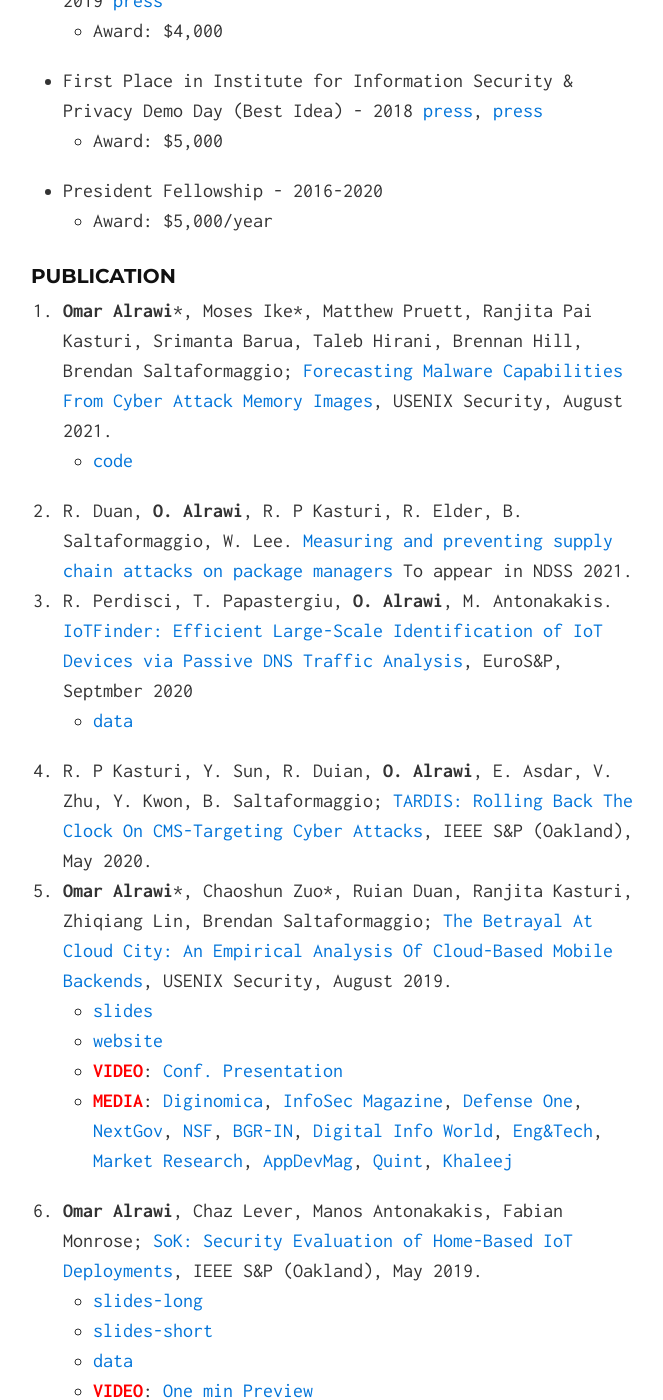
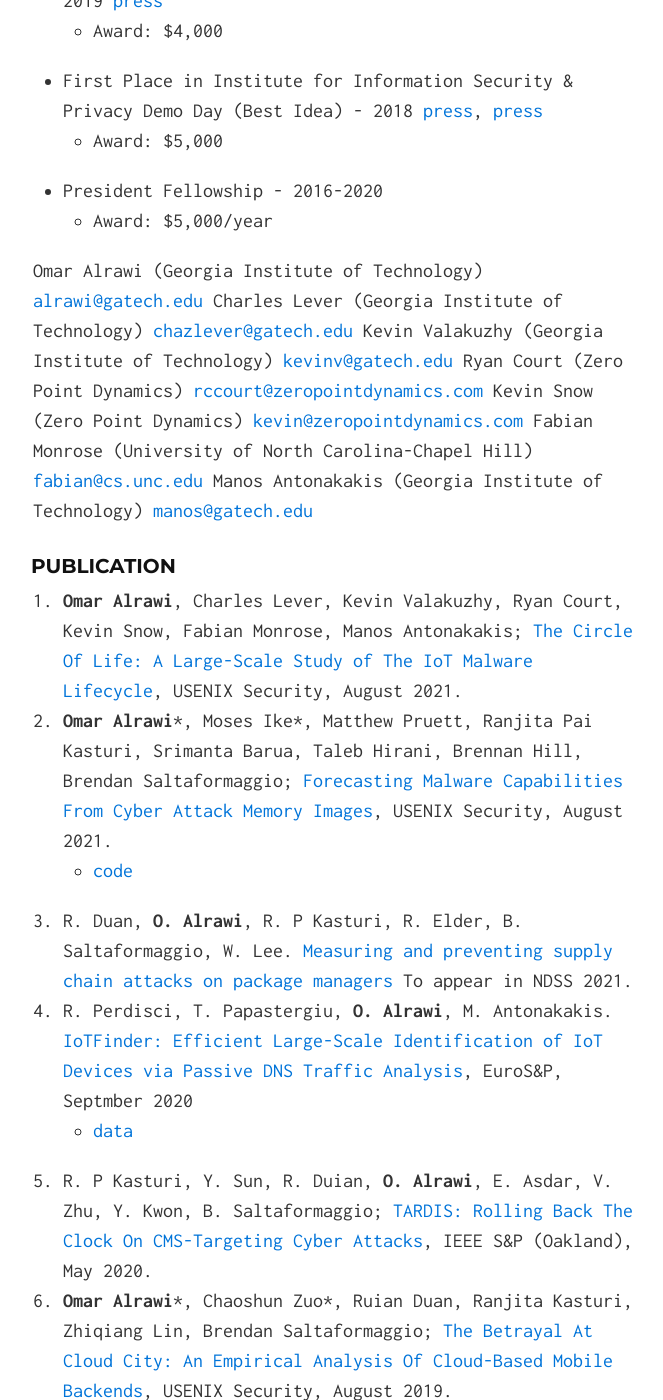
Before and after one commit to alrawi/alrawi.github.io, a Jekyll site: the page built from index.md, in a window 1280 px wide and 1400 px high, scrolled down 944 px. Shown: the whole window, without its empty margins (307-970 px from the left). Built offline with Jekyll 4.4.1, drawn with Linux system fonts in a browser that asks for light colours.

Commit message:
Update index.md

```diff
--- a/index.md
+++ b/index.md
@@ -25,7 +25,16 @@ Additionally, I am investigating malware threats affecting IoT, mobile apps, and
 - President Fellowship - 2016-2020
   * Award: $5,000/year
 
+Omar Alrawi (Georgia Institute of Technology) <alrawi@gatech.edu>
+Charles Lever (Georgia Institute of Technology) <chazlever@gatech.edu>
+Kevin Valakuzhy (Georgia Institute of Technology) <kevinv@gatech.edu>
+Ryan Court (Zero Point Dynamics) <rccourt@zeropointdynamics.com>
+Kevin Snow (Zero Point Dynamics) <kevin@zeropointdynamics.com>
+Fabian Monrose (University of North Carolina-Chapel Hill) <fabian@cs.unc.edu>
+Manos Antonakakis (Georgia Institute of Technology) <manos@gatech.edu>
+
 ### Publication
+1. __Omar Alrawi__, Charles Lever, Kevin Valakuzhy, Ryan Court, Kevin Snow, Fabian Monrose, Manos Antonakakis; [The Circle Of Life: A Large-Scale Study of The IoT Malware Lifecycle](#), USENIX Security, August 2021.
 1. __Omar Alrawi__{::nomarkdown}*{:/}, Moses Ike{::nomarkdown}*{:/}, Matthew Pruett, Ranjita Pai Kasturi, Srimanta Barua, Taleb Hirani, Brennan Hill, Brendan Saltaformaggio; [Forecasting Malware Capabilities From Cyber Attack Memory Images](/static/papers/alrawi_forecast_sec21.pdf), USENIX Security, August 2021.
   * [code](https://github.com/CyFI-Lab-Public/Forecast)
 1. R. Duan, __O. Alrawi__, R. P Kasturi, R. Elder, B. Saltaformaggio, W. Lee. [Measuring and preventing supply chain attacks on package managers](/#) To appear in NDSS 2021.
```
Also changed, not shown: other parts of index.md (+1 -1 lines).
